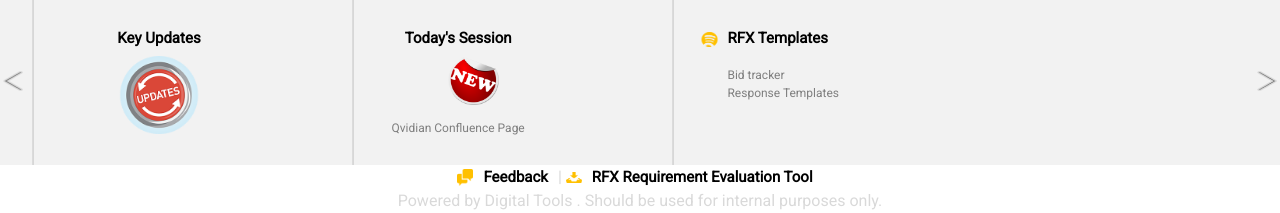
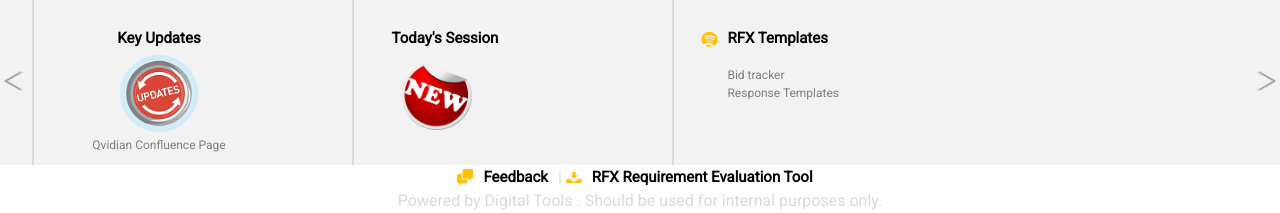
Before and after one commit to adilogin15/rfx, a plain HTML site: page index.html in a window 1280 px wide. Shown: the part 653-866 px from the top of the page. Drawn offline with nearby package versions, Linux system fonts and the light colour scheme.

Commit message:
Minor changes in carousel

```diff
--- a/index.html
+++ b/index.html
@@ -103,27 +103,21 @@
             <div class="carousel-inner no-padding">
                <div class="carousel-item active">
                   <div class="carouseliteminner col-xs-3 col-sm-3 col-md-3 lineright">
-                     <!-- <div class="carouselimg"><img src="./perffy19.png"></div> -->
                      <div class="displayimg">
                         <div class="carouselhead"><p class="caroustext">Performance FY 19</p></div>
                         <div class="carouseltext"><div class="carouselimg"><img src="./perffy19.png"></div></div>
                      </div>
                   </div>
                   <div class="carouseliteminner col-xs-3 col-sm-3 col-md-3 lineright">
-                     <!-- <div class="carouselimg"><img src="./keyupd.png"></div> -->
-                     <div class="displayimg">
+                     <div class="displayimg" id="qvidconf1">
                         <div class="carouselhead"><p class="caroustext">Key Updates</p></div>
-                        <div class="carouseltext"><div class="carouselimg"><img src="./keyupd.png"></div></div>
+                        <div class="carouseltext"><div class="carouselimg"><img src="./keyupd.png"></div><a class="qvidtext" href="https://confluence.oraclecorp.com/confluence/display/CSH/Qvidian+-+NATD">Qvidian Confluence Page</a></div>
                      </div>
                   </div>
                   <div class="carouseliteminner col-xs-3 col-sm-3 col-md-3 lineright">
-                     <!-- <div class="carouselimg"><img src="./todsession.png"></div> -->
-                     <div class="displayimg" id="qvidconf1">
+                     <div class="displayimg" >
                         <div class="carouselhead"><p class="caroustext">Today's Session</p></div>
-                        <div class="carouseltext">
-                           <div class="carouselimg"><img class="qvid" src="./todsession.png"></div>
-                           <a class="qvidtext" href="https://confluence.oraclecorp.com/confluence/display/CSH/Qvidian+-+NATD">Qvidian Confluence Page</a>
-                        </div>
+                        <div class="carouseltext"><div class="carouselimg"><img class="qvid" src="./todsession.png"></div></div>
                      </div>
                   </div>
                   <div class="carouseliteminner col-xs-3 col-sm-3 col-md-3">
@@ -131,7 +125,8 @@
                         <div>
                            <div class="carouselhead"><p>RFX Templates</p></div>
                            <div class="carouseltext"><p>Bid tracker<br>Response Templates</p></div>
-                     </div></a>
+                        </div>
+                     </a>
                   </div>
                </div>
                <div class="carousel-item">
@@ -140,30 +135,25 @@
                         <div>
                            <div class="carouselhead"><p>NATD RFX Process Workflow</p></div>
                            <div class="carouseltext"><p>RFX management<br>Service Level Agreements<br>Inter hub Process framework</p></div>
-                     </div></a>
+                        </div>
+                     </a>
                   </div>
                   <div class="carouseliteminner col-xs-3 col-sm-3 col-md-3 lineright">
-                     <!-- <div class="carouselimg"><img src="./perffy19.png"></div> -->
                      <div class="displayimg">
                         <div class="carouselhead"><p class="caroustext">Performance FY 19</p></div>
                         <div class="carouseltext"><div class="carouselimg"><img src="./perffy19.png"></div></div>
                      </div>
                   </div>
                   <div class="carouseliteminner col-xs-3 col-sm-3 col-md-3 lineright">
-                     <!-- <div class="carouselimg"><img src="./keyupd.png"></div> -->
-                     <div class="displayimg">
+                     <div class="displayimg" id="qvidconf2">
                         <div class="carouselhead"><p class="caroustext">Key Updates</p></div>
-                        <div class="carouseltext"><div class="carouselimg"><img src="./keyupd.png"></div></div>
+                        <div class="carouseltext"><div class="carouselimg"><img src="./keyupd.png"></div><a class="qvidtext" href="https://confluence.oraclecorp.com/confluence/display/CSH/Qvidian+-+NATD">Qvidian Confluence Page</a></div>
                      </div>
                   </div>
                   <div class="carouseliteminner col-xs-3 col-sm-3 col-md-3">
-                     <!-- <div class="carouselimg"><img src="./todsession.png"></div> -->
-                     <div class="displayimg" id="qvidconf2">
+                     <div class="displayimg">
                         <div class="carouselhead"><p class="caroustext">Today's Session</p></div>
-                        <div class="carouseltext">
-                           <div class="carouselimg"><img class="qvid" src="./todsession.png"></div>
-                           <a class="qvidtext" href="https://confluence.oraclecorp.com/confluence/display/CSH/Qvidian+-+NATD">Qvidian Confluence Page</a>
-                        </div>
+                        <div class="carouseltext"><div class="carouselimg"><img class="qvid" src="./todsession.png"></div></div>
                      </div>
                   </div>
                </div>
@@ -173,27 +163,27 @@
                         <div>
                            <div class="carouselhead"><p>RFX Templates</p></div>
                            <div class="carouseltext"><p>Bid tracker<br>Response Templates</p></div>
-                     </div></a>
+                        </div>
+                     </a>
                   </div>
                   <div class="carouseliteminner col-xs-3 col-sm-3 col-md-3 lineright">
                      <a href="https://confluence.oraclecorp.com/confluence/display/CSH/RFX+Management+Dashboard"><div><img src="./natdrfxprocessworkflow.png"></div>
                         <div>
                            <div class="carouselhead"><p>NATD RFX Process Workflow</p></div>
                            <div class="carouseltext"><p>RFX management<br>Service Level Agreements<br>Inter hub Process framework</p></div>
-                     </div></a>
+                        </div>
+                     </a>
                   </div>
                   <div class="carouseliteminner col-xs-3 col-sm-3 col-md-3 lineright">
-                     <!-- <div class="carouselimg"><img src="./perffy19.png"></div> -->
                      <div class="displayimg">
                         <div class="carouselhead"><p class="caroustext">Performance FY 19</p></div>
                         <div class="carouseltext"><div class="carouselimg"><img src="./perffy19.png"></div></div>
                      </div>
                   </div>
                   <div class="carouseliteminner col-xs-3 col-sm-3 col-md-3">
-                     <!-- <div class="carouselimg"><img src="./keyupd.png"></div> -->
                      <div class="displayimg">
                         <div class="carouselhead"><p class="caroustext">Key Updates</p></div>
-                        <div class="carouseltext"><div class="carouselimg"><img src="./keyupd.png"></div></div>
+                        <div class="carouseltext"><div class="carouselimg"><img src="./keyupd.png"></div><a class="qvidtext" href="https://confluence.oraclecorp.com/confluence/display/CSH/Qvidian+-+NATD">Qvidian Confluence Page</a></div>
                      </div>
                   </div>
                </div>
--- a/styles.css
+++ b/styles.css
@@ -270,14 +270,14 @@ display: -webkit-inline-box!important;
    margin:0;
  }
  .carouseliteminner .carouseltext>.carouselimg>.qvid{
-   width: 70px!important;
+   width: 90px!important;
    margin: 0 auto;
    height:auto;
    display: inline-block;
    padding-left:10px;
    padding-right:10px;
-   margin-left:30px;
-   margin-bottom: 10px;
+   /* margin-left:30px;
+   margin-bottom: 10px; */
  }
  .carouseliteminner .carouseltext>.qvidtext{
    font-size: 12px;
```
Lines whose indentation alone changed are shown as unchanged.
